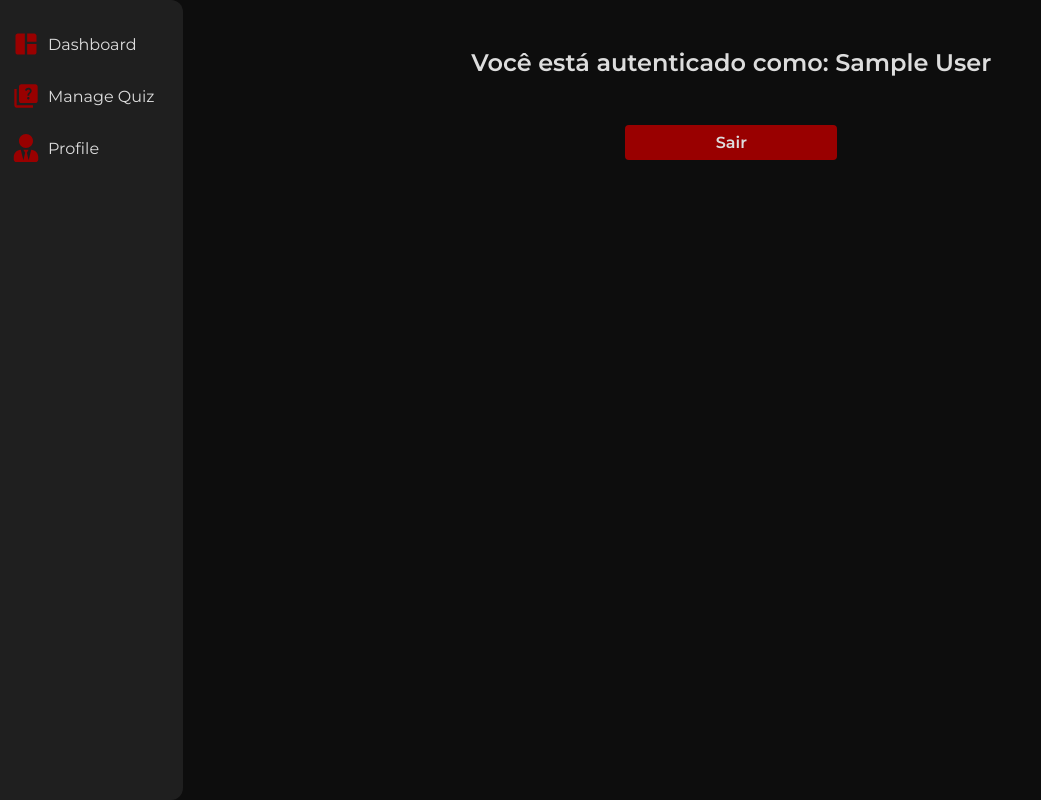
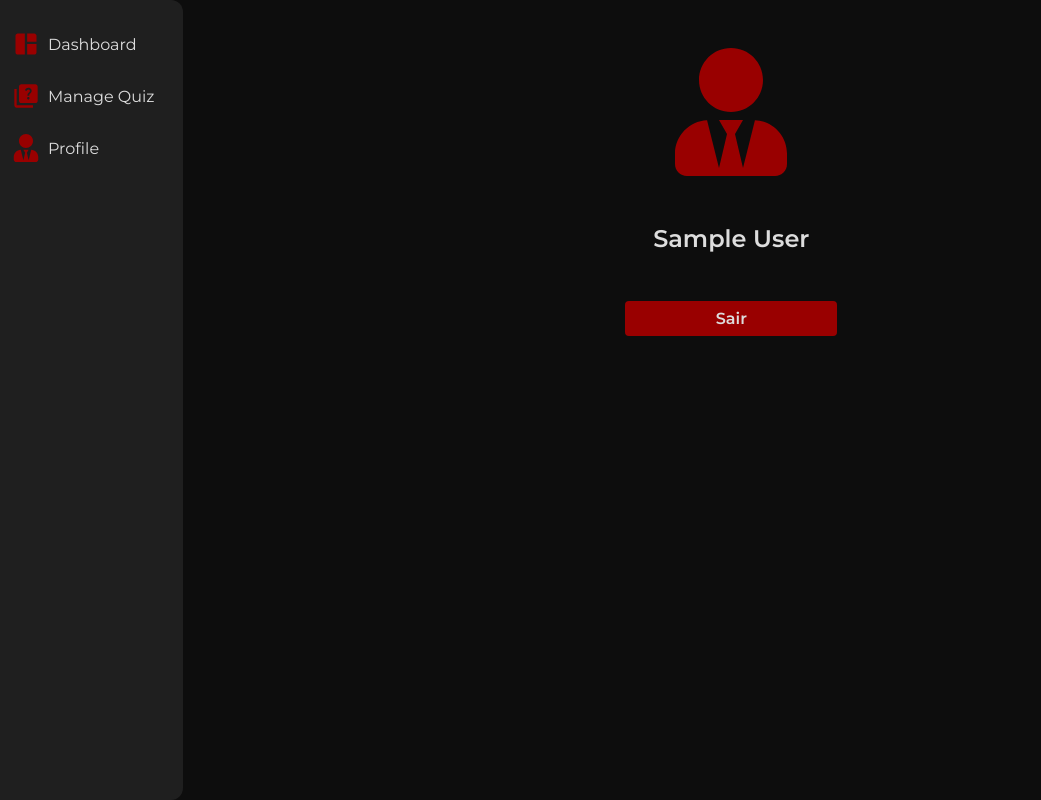
Before and after one commit to hbalardin/ifsul-project, a React (Create React App) app: page /profile in a window 1280 px wide. Shown: the whole page, without its empty margins (0-1041 px from the left). Built offline with nearby package versions, Linux system fonts and the light colour scheme; sample sign-in values are in the browser's storage.

Commit message:
feat (profile): add icon

```diff
--- a/src/pages/Profile/index.tsx
+++ b/src/pages/Profile/index.tsx
@@ -1,8 +1,13 @@
+import { FaUserTie } from 'react-icons/fa';
+
+import { useAuthContext } from '../../contexts/auth';
+import { useEnsureAuth } from '../../hooks/useEnsureAuth';
+
 import { Button, DashboardSidebar } from '../../components';
 
+import { theme } from '../../styles/theme';
+
 import { Container, Content } from './styles';
-import { useAuthContext } from '../../contexts/auth';
-import { useEnsureAuth } from '../../hooks/useEnsureAuth';
 
 export const ProfilePage = (): JSX.Element => {
   const { user, signOut } = useAuthContext();
@@ -12,9 +17,8 @@ export const ProfilePage = (): JSX.Element => {
     <Container>
       <DashboardSidebar />
       <Content>
+        <FaUserTie size={128} color={theme.color.darkRed} />
         <h1>
-          Você está autenticado como:
-          {' '}
           {user?.name}
         </h1>
         <Button onClick={signOut}>Sair</Button>
```
